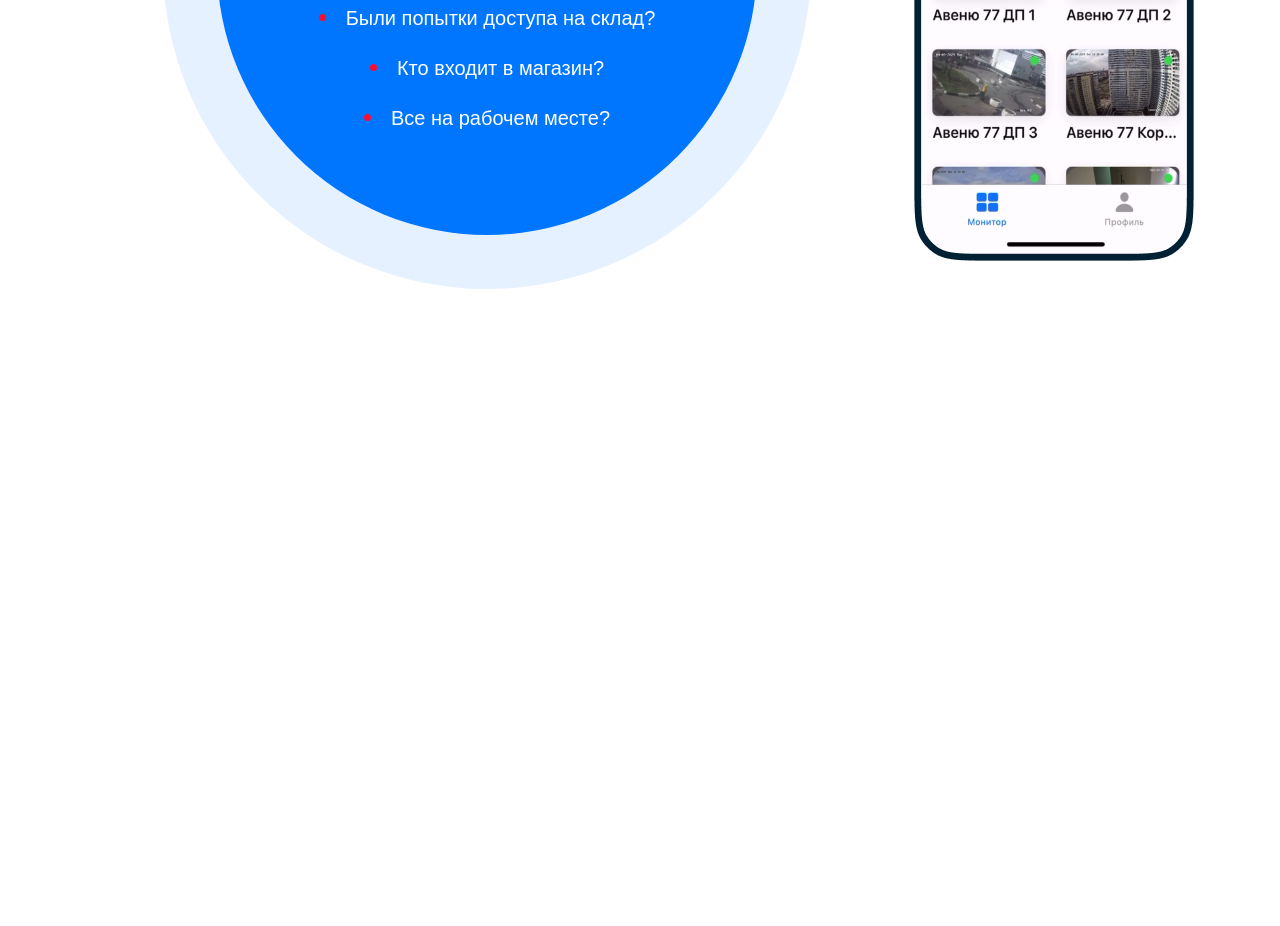
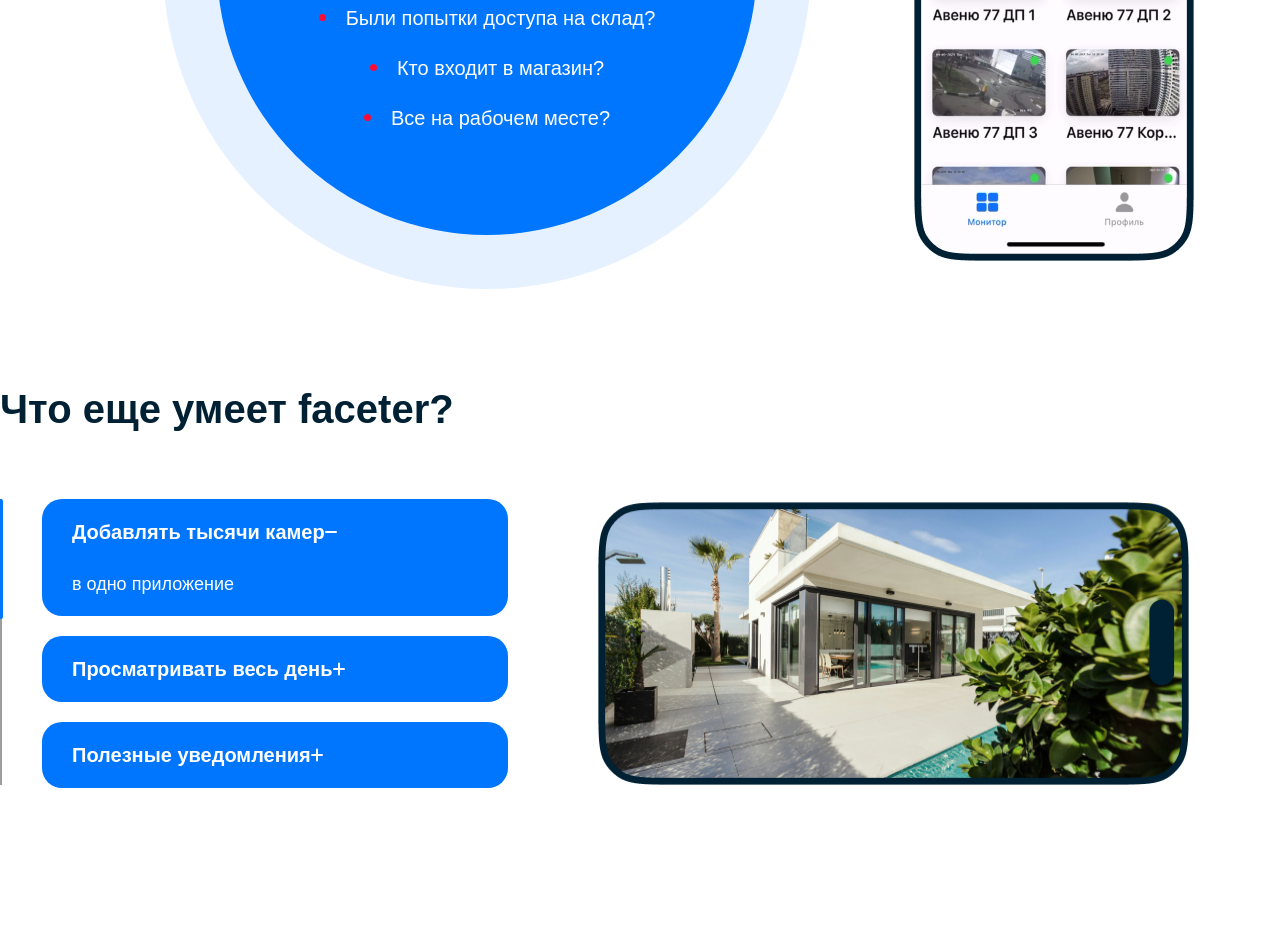
Before and after one commit to whamemer/Faceter, a website built with webpack: page src/index.html in a window 1280 px wide. Shown: the part 5103-6029 px from the top of the page. Before the commit the page ends 5392 px from the top, so only its background shows below. Built offline with nearby package versions, Linux system fonts and the light colour scheme.

Commit message:
day 5: business: added whatcanfaceter block

```diff
--- a/src/index.html
+++ b/src/index.html
@@ -370,6 +370,39 @@
                 </div>
             </div>
         </div>
+        <div class="whatcanfaceter">
+            <span class="whatcanfaceter__title">Что еще умеет faceter?</span>
+            <div class="whatcanfaceter__content">
+                <div class="whatcanfaceter-content-line">
+                    <div class="whatcanfaceter-content-subline-top"></div>
+                    <div class="whatcanfaceter-content-subline-center"></div>
+                </div>
+                <div class="whatcanfaceter-content-buttons">
+                    <button class="whatcanfaceter-button active">
+                        <div class="whatcanfaceter-button-text">
+                            <span class="button-text-title">Добавлять тысячи камер</span>
+                            <img class="button-menu" src="img/business/icons/whatcanfaceter-content/minus.svg"></img>
+                        </div>
+                        <span class="button-text-main">в одно приложение</span>
+                    </button>
+                    <button class="whatcanfaceter-button">
+                        <div class="whatcanfaceter-button-text">
+                            <span class="button-text-title">Просматривать весь день</span>
+                            <img class="button-menu" src="img/business/icons/whatcanfaceter-content/plus.svg"></img>
+                        </div>
+                        <span class="button-text-main">без ограничений</span>
+                    </button>
+                    <button class="whatcanfaceter-button">
+                        <div class="whatcanfaceter-button-text">
+                            <span class="button-text-title">Полезные уведомления</span>
+                            <img class="button-menu" src="img/business/icons/whatcanfaceter-content/plus.svg"></img>
+                        </div>
+                    </button>
+                </div>
+                <img src="img/business/icons/whatcanfaceter-content/img1.png">
+                <img style="display: none;" src="img/business/icons/whatcanfaceter-content/img2.png">
+            </div>
+        </div>
     </div>
 </body>
 </html>
--- a/src/styles.scss
+++ b/src/styles.scss
@@ -677,6 +677,7 @@ html, body
     width: 1360px;
     height: 2185px;
     margin: 0 auto;
+    padding-bottom: 90px;
     display: flex;
     flex-direction: column;
     align-items: center;
@@ -936,3 +937,114 @@ html, body
         }
     }
 }
+
+.whatcanfaceter
+{
+    width: 1440px;
+    height: 547px;
+    margin: 0 auto;
+
+    &__title
+    {
+        display: flex;
+        font-size: 40px;
+        font-weight: 600;
+        line-height: 60px;
+        color: #002033;
+        margin-bottom: 60px;
+    }
+
+    &__content
+    {
+        display: flex;
+        gap: 40px;
+
+        .whatcanfaceter-content-line
+        {
+            width: 2px;
+            height: 286px;
+            background-color: #9C9C9C;
+            position: relative;
+            z-index: 1000;
+
+            .whatcanfaceter-content-subline-top
+            {
+                width: 4px;
+                height: 120px;
+                left: -1px;
+                background-color: #0076FE;
+                border-radius: 3px;
+                position: absolute;
+                z-index: 2000;
+            }
+
+            .whatcanfaceter-content-subline-center
+            {
+                display: none;
+                width: 4px;
+                height: 120px;
+                top: 86px;
+                left: -1px;
+                background-color: #0076FE;
+                border-radius: 3px;
+                position: absolute;
+                z-index: 2000;
+            }
+        }
+
+        .whatcanfaceter-content-buttons
+        {
+            display: flex;
+            flex-direction: column;
+            gap: 20px;
+            margin-right: 47px;
+
+            .whatcanfaceter-button
+            {
+                width: 466px;
+                height: 66px;
+                border: none;
+                background-color: #0076FE;
+                border-radius: 20px;
+                cursor: pointer;
+                display: flex;
+                flex-direction: column;
+                justify-content: center;
+                padding: 16px 30px;
+
+                .whatcanfaceter-button-text
+                {
+                    display: flex;
+                    justify-content: space-between;
+                    align-items: center;
+                    font-size: 20px;
+                    font-weight: 600;
+                    line-height: 170.4%;
+                    color: #fff;
+                }
+
+                .button-text-main
+                {
+                    display: none;
+                    font-size: 18px;
+                    font-weight: 500;
+                    line-height: 170.4%;
+                    color: #fff;
+                }
+            }
+
+            .whatcanfaceter-button.active
+            {
+                width: 466px;
+                height: 117px;
+                justify-content: space-between;
+
+                .button-text-main
+                {
+                    display: flex;
+                    justify-content: flex-start;
+                }
+            }
+        }
+    }
+}
```
Also changed, not shown: src/img/business/icons/whatcanfaceter-content/img1.png (added), src/img/business/icons/whatcanfaceter-content/img2.png (added), src/img/business/icons/whatcanfaceter-content/minus.svg (added), src/img/business/icons/whatcanfaceter-content/plus.svg (added).
